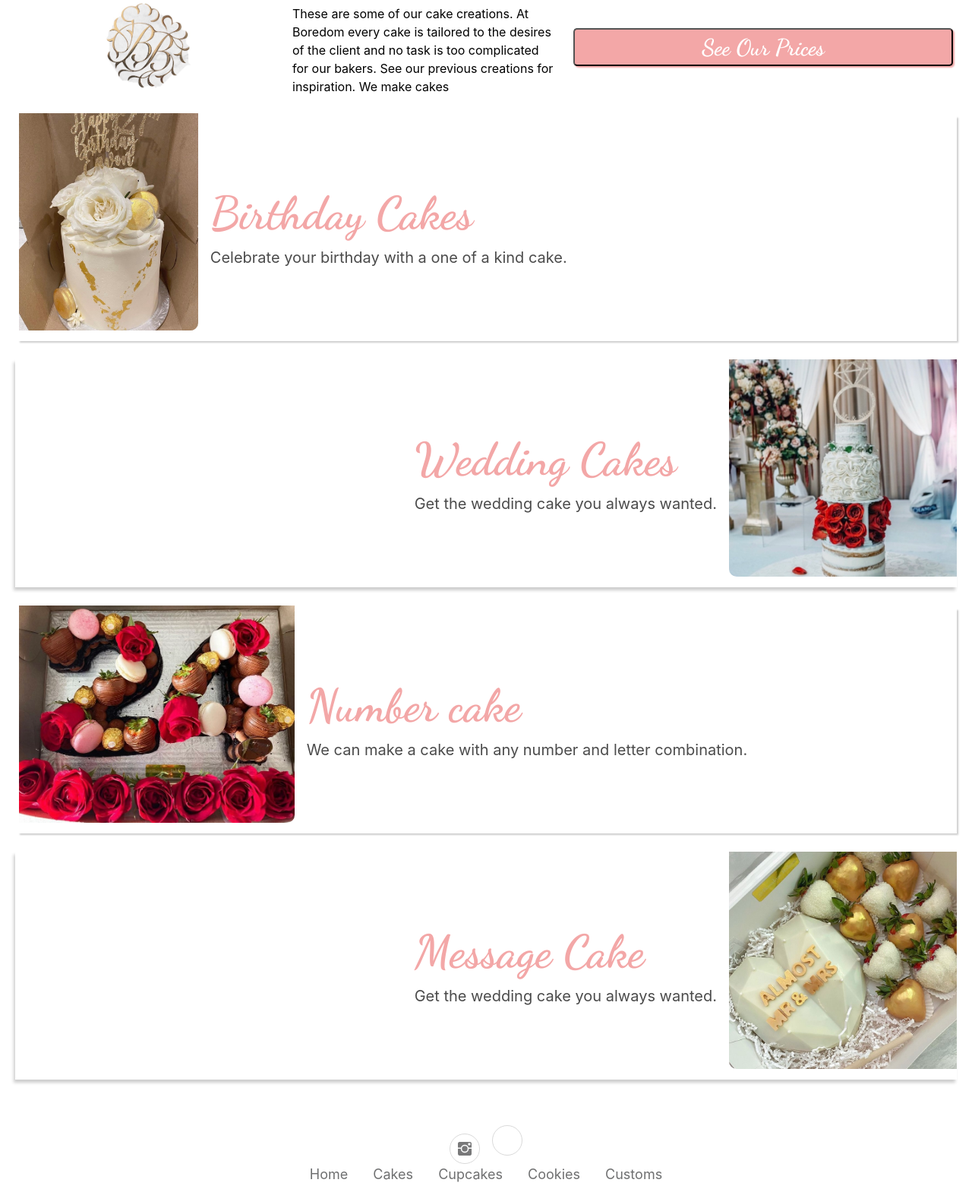
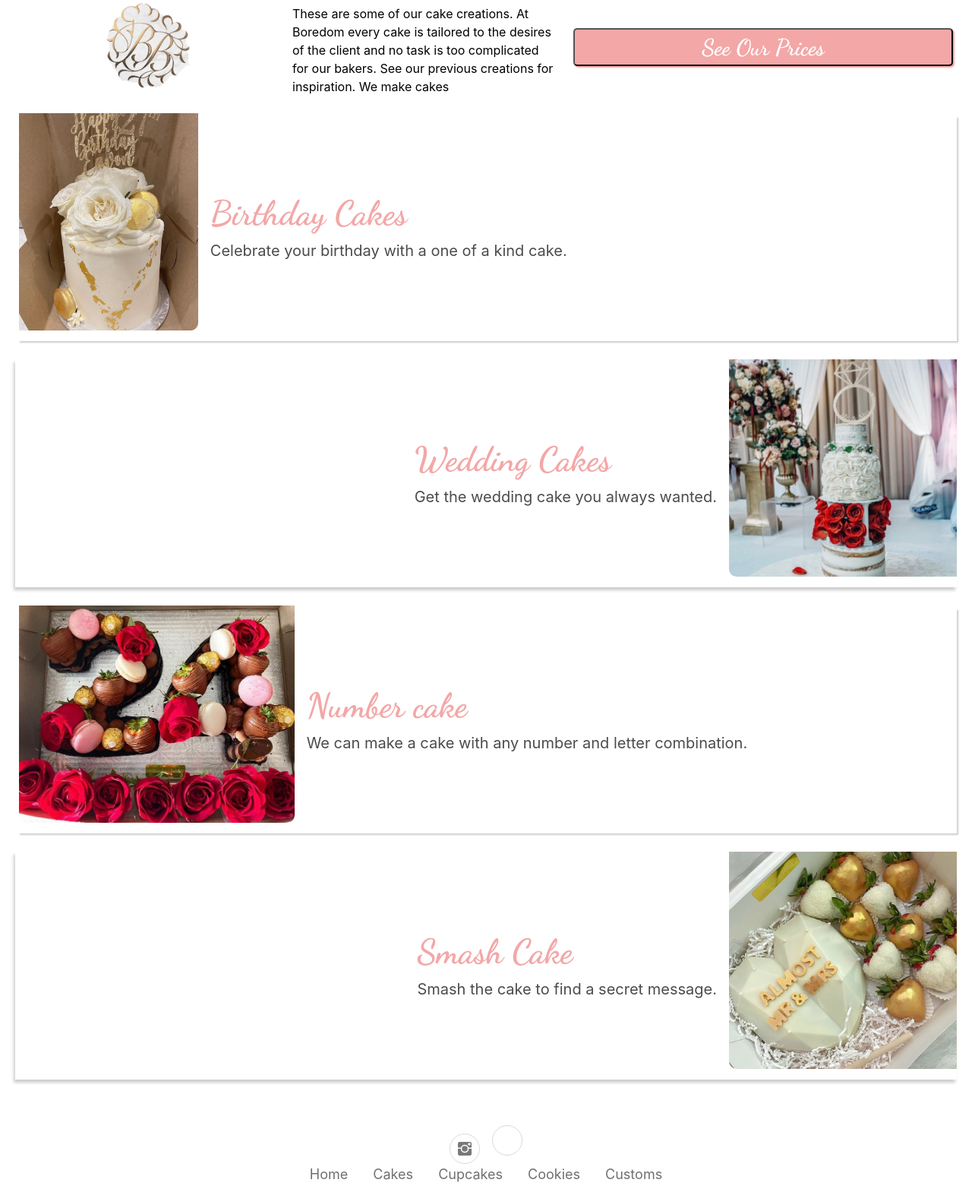
Before and after one commit to AshtonDevNow/bbakery, a PHP site: page /categories/cake-list.html in a window 1280 px wide. Shown: the part 230-1795 px from the top of the page at 76% size. Run offline with PHP 8.4, Linux system fonts and the light colour scheme; some libraries are stand-ins or nearby versions.

Commit message:
Chnaged font size of h2

```diff
--- a/categories/cake-list.html
+++ b/categories/cake-list.html
@@ -82,8 +82,8 @@
 
   <div class="card-product-right">
     <div class="card-product-infos">
-      <h2>Message Cake</h2>
-      <p>Get the wedding cake you always wanted.</p>
+      <h2>Smash Cake</h2>
+      <p>Smash the cake to find a secret message.</p>
     </div>
     <img src="../images/message-cake.jpg" />
   </div>
--- a/style.css
+++ b/style.css
@@ -145,9 +145,14 @@ element.style {
 
 
 .card-product img {
-  height: 100%;
-  width: 300  px;
+  /* height: 100%;
+  width: 300  px; */
+  overflow: hidden;
+  object-fit: contain;
+  height: 300px;
   margin-top: 0%;
+  object-fit: contain;
+  /* width: 100%; */
   margin-bottom: 28px;
   padding-top: 0%;
   object-fit: cover;
@@ -157,7 +162,7 @@ element.style {
 }
 
 .card-product h2 {
-  font-size: 60px;
+  font-size: 45px;
   font-weight: bold;
   margin: 0;
 }
@@ -176,36 +181,35 @@ element.style {
 }
 
 @media (min-width: 100px) and (max-width: 575px) {
-  .cards {
-    grid-template-columns: 1fr;
+  .card-product{
+    text-si
   }
 }
 
  /* Small devices (landscape phones, 576px and up) */
 @media (min-width: 576px) {
-  .cards {
-    grid-template-columns: 1fr;
+  .card-product {
   }
 }
 
  /* Medium devices (tablets, 768px and up) */
 @media (min-width: 768px) {
-  .cards {
-    grid-template-columns: 1fr 1fr;
+  .card-product {
+
   }
 }
 
  /* Large devices (desktops, 992px and up) */
 @media (min-width: 992px) {
-  .cards {
-    grid-template-columns: 1fr 1fr 1fr;
+  .card-product {
+
   }
 }
 
  /* Extra large devices (large desktops, 1200px and up) */
 @media (min-width: 1200px) {
-  .cards {
-    grid-template-columns: 1fr 1fr 1fr 1fr;
+  .card-product {
+
   }
 }
 
@@ -233,7 +237,7 @@ element.style {
 }
 
 .card-product-right h2 {
-  font-size: 60px;
+  font-size: 45px;
   font-weight: bold;
   margin: 0;
 }
```
